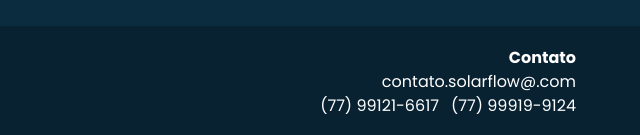
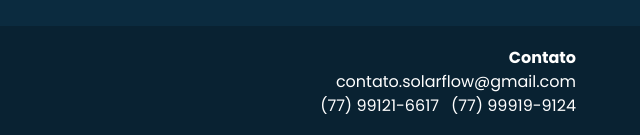
Before and after one commit to SolarFlow-Projects/homepage, a website: page src/index.html in a window 1280 px wide. Shown: the part 2202-2337 px from the top of the page, 640-1280 px from the left. Drawn offline with nearby package versions, Linux system fonts and the light colour scheme.

Commit message:
favicon and email

```diff
--- a/src/index.html
+++ b/src/index.html
@@ -24,6 +24,11 @@
     <link rel="preconnect" href="https://fonts.googleapis.com">
     <link rel="preconnect" href="https://fonts.gstatic.com" crossorigin>
     <link href="https://fonts.googleapis.com/css2?family=Poppins:ital,wght@0,100;0,200;0,300;0,400;0,500;0,600;0,700;0,800;0,900;1,100;1,200;1,300;1,400;1,500;1,600;1,700;1,800;1,900&display=swap" rel="stylesheet">
+
+    <!-- Favicon para tema claro -->
+    <link rel="icon" href="assets/favicon/favicon-dark.ico" media="(prefers-color-scheme: light)">
+    <!-- Favicon para tema escuro -->
+    <link rel="icon" href="assets/favicon/favicon-light.ico" media="(prefers-color-scheme: dark)">
 </head>
 <body class="poppins-regular text-base text-blue">
     <!--
@@ -570,7 +575,7 @@
             <!-- Contato -->
             <article class="article md:text-right text-center">
                 <h2 class="article__title poppins-bold">Contato</h2>
-                <p class="article__content">contato.solarflow@.com</p>
+                <p class="article__content">contato.solarflow@gmail.com</p>
                 <div class="article__content-aside flex flex-wrap md:justify-end justify-center gap-x-3 gap-y-1 md:text-right">
                     <span>(77) 99121-6617</span>
                     <span>(77) 99919-9124</span>
```
Also changed, not shown: src/assets/favicon/favicon-dark.ico (added), src/assets/favicon/favicon-dark.png (added), src/assets/favicon/favicon-light.ico (added), src/assets/favicon/favicon-light.png (added), src/assets/favicon/favicon-othes-dark.ico (added), src/assets/favicon/favicon-othes-dark.png (added), src/assets/favicon/favicon-othes-light.ico (added), src/assets/favicon/favicon-othes-light.png (added).
